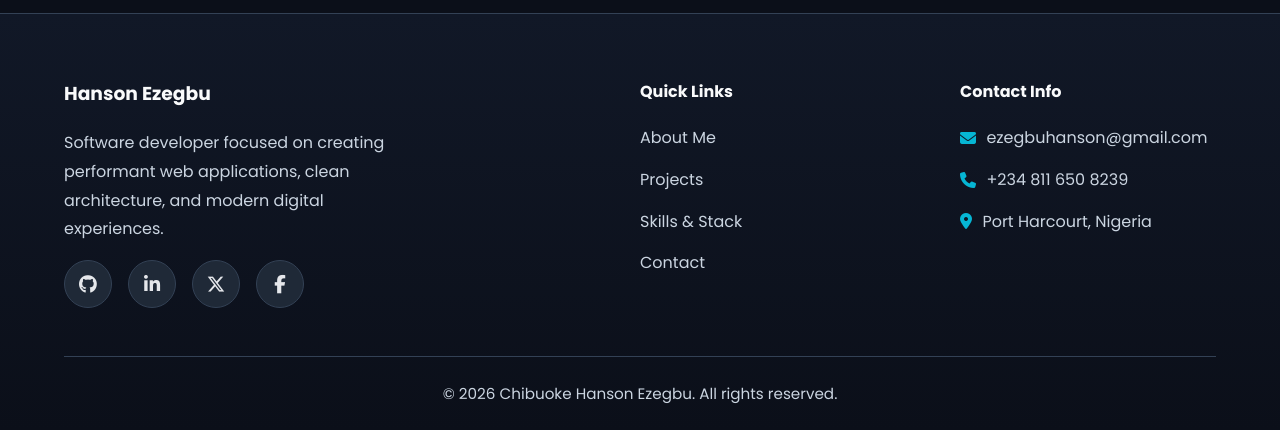
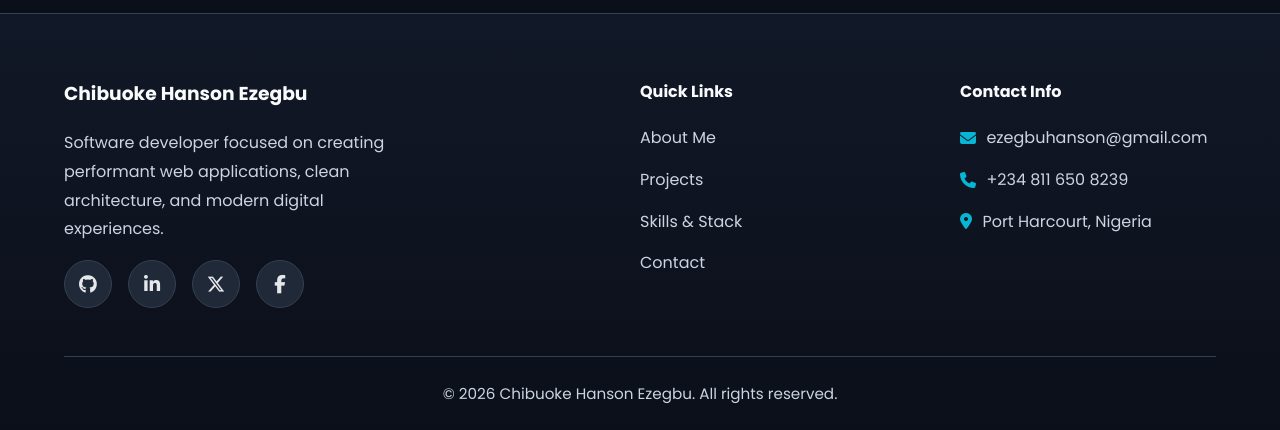
Before and after one commit to Brainxix/my_portfolio, a Django app: template home/templates/base.html in a window 1280 px wide. Shown: the part 174-604 px from the top of the page. Run offline with Django 5.2, Linux system fonts and the light colour scheme; the template is opened without the code that fills it, so the values that code supplies are empty.

Commit message:
name change in footer

```diff
--- a/home/templates/base.html
+++ b/home/templates/base.html
@@ -126,7 +126,7 @@
 
             <!-- Brand & Summary -->
             <div class="footer-brand">
-                <h3>Hanson Ezegbu</h3>
+                <h3>Chibuoke Hanson Ezegbu</h3>
                 <p>
                     Software developer focused on creating performant web applications, clean architecture, and modern digital experiences.
                 </p>
```
